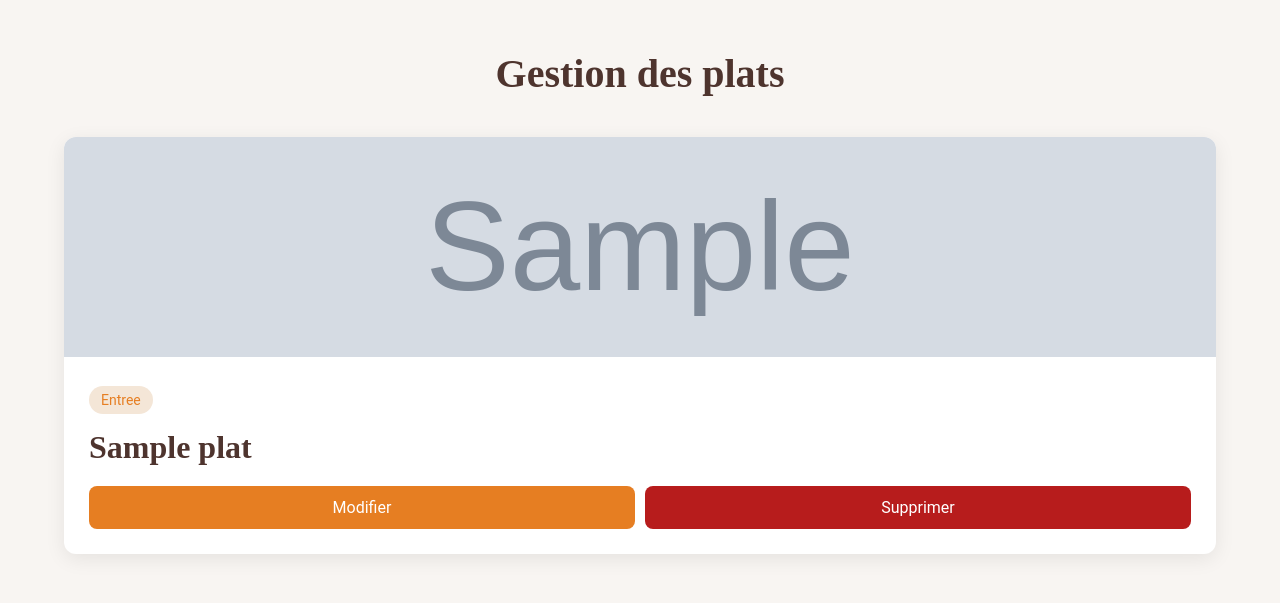
After one commit to Nico60110/vite-gourmand, a PHP site: page /pages/plat/plat.php in a window 1280 px wide. The commit adds this page. Shown: the top 603 px of the page. Run offline with PHP 8.4, Linux system fonts and the light colour scheme; tables that the repository leaves empty hold one stand-in row (values such as "Sample post"); grey boxes marked "Sample" are stand-in pictures.

Commit message:
Complete plat CRUD system

```diff
--- /dev/null
+++ b/css/plat.css
@@ -0,0 +1,178 @@
+/* =========================
+   RESET
+========================= */
+
+* {
+    margin: 0;
+    padding: 0;
+    box-sizing: border-box;
+}
+
+body {
+    font-family: 'Roboto', sans-serif;
+    background: #F8F5F2;
+    color: #4E342E;
+}
+
+/* =========================
+   HERO
+========================= */
+
+.hero {
+
+    background: #E67E22;
+
+    color: white;
+
+    text-align: center;
+
+    padding: 80px 20px;
+}
+
+.plat-section h1 {
+    text-align: center;
+    margin-bottom: 40px;
+    font-size: 40px;
+    font-family: 'Playfair Display', serif;
+}
+
+/* =========================
+   SECTION
+========================= */
+
+.plat-section {
+
+    width: 90%;
+
+    max-width: 1200px;
+
+    margin: 50px auto;
+}
+
+/* =========================
+   GRID
+========================= */
+
+.plat-grid {
+
+    display: grid;
+
+    grid-template-columns: repeat(auto-fit, minmax(300px, 1fr));
+
+    gap: 30px;
+}
+
+/* =========================
+   CARD
+========================= */
+
+.plat-card {
+
+    background: white;
+
+    border-radius: 12px;
+
+    overflow: hidden;
+
+    box-shadow: 0 5px 20px rgba(0, 0, 0, 0.08);
+
+    transition: 0.3s;
+}
+
+.plat-card:hover {
+
+    transform: translateY(-5px);
+}
+
+/* =========================
+   IMAGE
+========================= */
+
+.plat-card img {
+
+    width: 100%;
+
+    height: 220px;
+
+    object-fit: cover;
+}
+
+/* =========================
+   CONTENT
+========================= */
+
+.plat-content {
+
+    padding: 25px;
+}
+
+.plat-content h2 {
+
+    margin-bottom: 10px;
+    font-size: 32px;
+    font-family: 'Playfair Display', serif;
+}
+
+.type {
+
+    display: inline-block;
+
+    background: #F4E6D7;
+
+    color: #E67E22;
+
+    padding: 6px 12px;
+
+    border-radius: 20px;
+
+    margin-bottom: 15px;
+
+    font-size: 14px;
+}
+
+/* =========================
+   BUTTONS
+========================= */
+
+.actions {
+
+    margin-top: 20px;
+
+    display: flex;
+
+    gap: 10px;
+}
+
+.btn {
+
+    flex: 1;
+
+    text-align: center;
+
+    text-decoration: none;
+
+    background: #E67E22;
+
+    color: white;
+
+    padding: 12px;
+
+    border-radius: 8px;
+
+    transition: 0.3s;
+}
+
+.btn:hover {
+
+    background: #cf6d17;
+}
+
+.btn-delete {
+
+    background: #b71c1c;
+}
+
+.btn-delete:hover {
+
+    background: #8e0000;
+}
--- a/pages/menu/add-menu.php
+++ b/pages/menu/add-menu.php
@@ -51,7 +51,7 @@ if ($_SERVER['REQUEST_METHOD'] === 'POST'){
     <meta charset="UTF-8">
     <meta name="viewport" content="width=device-width, initial-scale=1.0">
     <title>Document</title>
-    <link rel="stylesheet" href="../../css/admin-menu.css">
+    <link rel="stylesheet" href="../../css/admin_plat-menu.css">
 </head>
 <body>
 
--- a/pages/menu/delete.php
+++ b/pages/menu/delete.php
@@ -56,7 +56,7 @@ if ($_SERVER['REQUEST_METHOD'] === 'POST'){
 
     <title>Supprimer un menu</title>
 
-    <link rel="stylesheet" href="../../css/admin-menu.css">
+    <link rel="stylesheet" href="../../css/admin_plat-menu.css">
 
 </head>
 
--- a/pages/menu/edit-menu.php
+++ b/pages/menu/edit-menu.php
@@ -103,7 +103,7 @@ if($_SERVER['REQUEST_METHOD'] === 'POST'){
 
     <title>Modifier un menu</title>
 
-    <link rel="stylesheet" href="../../css/admin-menu.css">
+    <link rel="stylesheet" href="../../css/admin_plat-menu.css">
 
 </head>
 
--- /dev/null
+++ b/pages/plat/plat.php
@@ -0,0 +1,64 @@
+<?php
+require '../../config/database.php';
+
+$sql = 'SELECT * FROM plat';
+$query = $pdo->prepare($sql);
+$query->execute();
+$plats = $query->fetchAll();
+
+?>
+
+
+<!DOCTYPE html>
+<html lang="fr">
+<head>
+    <meta charset="UTF-8">
+    <meta name="viewport" content="width=device-width, initial-scale=1.0">
+    <title>Document</title>
+    <link rel="stylesheet" href="../../css/plat.css">
+</head>
+<body>
+   <section class="plat-section">
+
+   <h1>Gestion des plats</h1>
+
+    <div class="plat-grid">
+
+        <?php foreach($plats as $plat): ?>
+
+            <div class="plat-card">
+
+                <img src="../../images/plats/<?=$plat['photo']; ?>" alt="<?= $plat['nom']; ?>">
+
+                <div class="plat-content">
+
+                    <span class="type">
+                        <?= ucfirst($plat['type']); ?>
+                    </span>
+
+                    <h2><?= $plat['nom']; ?></h2>
+
+                    <div class="actions">
+
+                        <a href="edit-plat.php?id=<?= $plat['idPlat']; ?>" class="btn">
+                            Modifier
+                        </a>
+
+                        <a href="delete-plat.php?id=<?= $plat['idPlat']; ?>" class="btn btn-delete">
+                            Supprimer
+                        </a>
+
+                    </div>
+
+                </div>
+
+            </div>
+
+        <?php endforeach; ?>
+
+    </div>
+
+</section>
+
+</body>
+</html>
```
Also changed, not shown: css/admin_plat-menu.css (renamed from css/admin-menu.css, +13 -0 lines), pages/plat/add-plat.php (added, +66 -0 lines), pages/plat/delete-plat.php (added, +104 -0 lines), pages/plat/edit-plat.php (added, +127 -0 lines), images/plats/bruschetta.jpg (added), images/plats/buche-noel.jpg (added), images/plats/chapon.jpg (added), images/plats/curry-vegan.jpg (added), images/plats/houmous.jpg (added), 6 other files.
